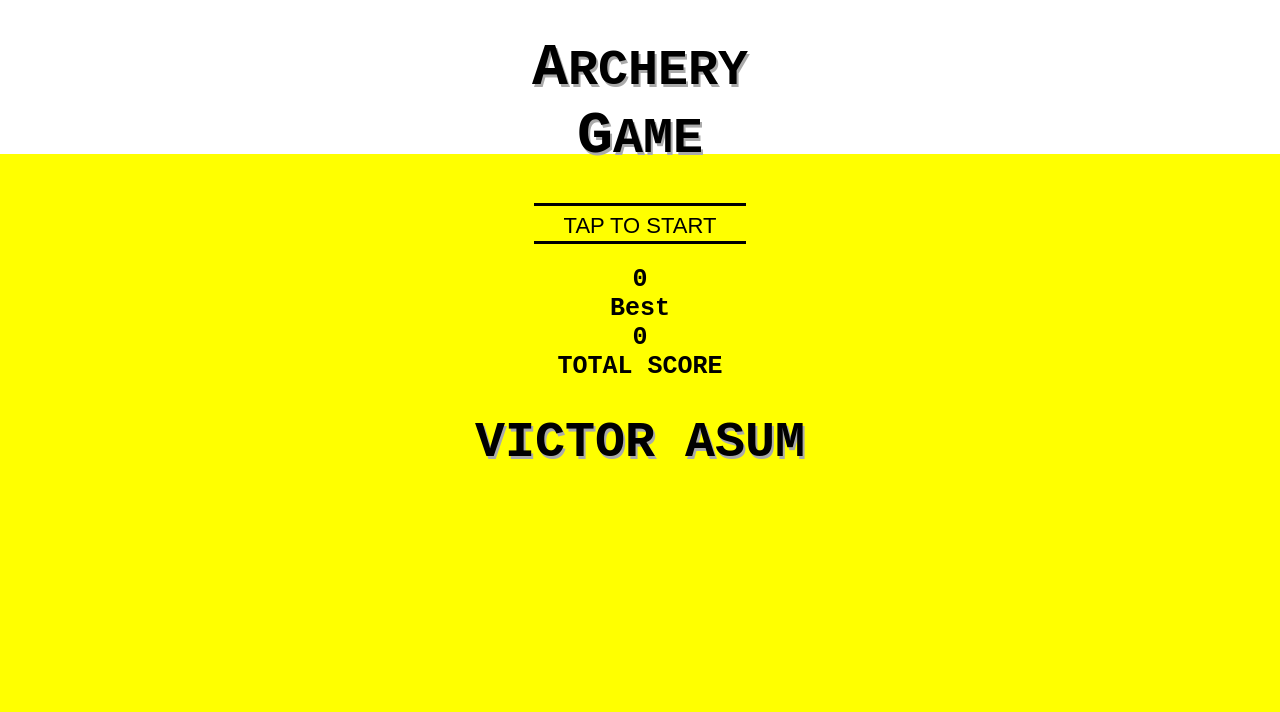
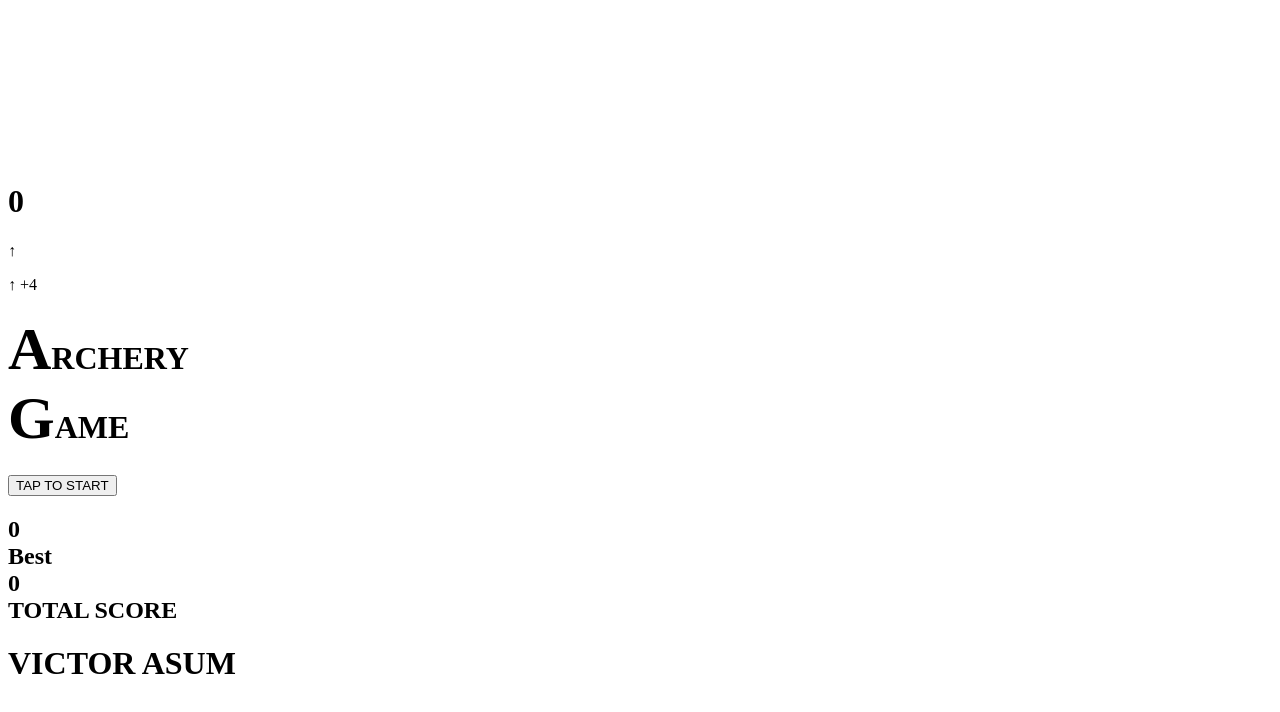
Before and after one commit to AsumVictor/Achery-game, a plain HTML site: page index.html in a window 1280 px wide. Drawn offline with Linux system fonts and the light colour scheme.

Commit message:
Update index.html

```diff
--- a/index.html
+++ b/index.html
@@ -5,155 +5,6 @@
 <html>
     <head>
 	    <title>ARCHERY GAME || ASUM VICTOR</title>
-	<style>
-
-
-
-
-body {
-    margin: 0;
-    font-family:monospace;
-    text-align:center;
-    height: 100vh;
-    width: 100vw;
-    background-color:#FFFF00;
-    overflow: hidden;
-}
-
-#mainContainer {
-    transform-origin:0% 0%;
-    position:absolute;
-    width:100%;
-    top:0;
-    left:0;
-    background-image: url('vector-forest-sunset-forest-sunset-forest-wallpaper-preview.jpg');
-    background-repeat: no-repeat;
-    background-size: cover;
-}
-
-#score {
-    position:absolute;
-    top:0;
-    left:0;
-    width:100%;
-    text-align:center;
-    font-size:60px;
-    font-weight:900;
-    color: red;
-    animation: shake .5s infinite;
-}
-
-@keyframes shake {
-    0%{ transform: translateX(0px);}
-    20%{ transform: translateX(10px);}
-    80%{ transform: translateX(-10px);}
-    100%{ transform: translateX(0px);}
-}
-
-
-#showPoint {
-    position:absolute;
-    top:0;
-    left:0;
-    background:transparent;
-    margin:0;
-}
-
-#showPoint .u{
-    position:absolute;
-    display:inline-block;
-    top:50%;
-    left:70%;
-    font-size:30px;
-    font-family:arial;
-    opacity:0;
-    transition:top 0.1s linear,left 0.1s linear
-}
-
-#animCanvas {
-    position:absolute;
-    top:0;
-    left:0;
-    z-index:100;
-    border-bottom:1px solid blue;
-}
-
-#arrs {
-    font-size:30px;
-    text-align:left;
-    position:absolute;
-    margin:0;
-    top:0;
-    padding-left:10px;
-    background-color: rgb(202, 70, 70);
-}
-
-#startMenu {
-    position:absolute;
-    top:0;
-    left:0;
-    background:#fff;
-    z-index:1000;
-    width:100%;
-    height:100%;
-}
-
-#startMenu h1 {
-    font-size:50px;
-    text-shadow:2px 3px #aaa;
-    font-weight:900;
-}
-
-#startMenu button {
-    font-size:22px;
-    background:none;
-    border:none;
-    border-top:3px solid #000;
-    border-bottom:3px solid #000;
-    padding:10px 30px 5px;
-    line-height:20px;
-    outline:none;
-}
-
-#startMenu h2 {
-    font-size:25px;
-}
-
-#timerDiv {
-   height:8px;
-   padding:0px;
-   border:2px solid rgb(255, 255, 255);
-   width:50%;
-   position:absolute;
-   bottom:20px;
-   left:25%;
-   border-radius:20px;
-}
-
-.timer {
-   height:8px;
-   width:0%;
-   background:red;
-   animation: countTime 4.5s linear 1;
-   animation-delay:0.5s;
-   border-radius:20px;
-}
-
-@keyframes countTime {
-   0% {
-       width: 100%;
-       background-color: rgb(0, 255, 0);
-   }
-   50% {
-       background-color: yellow;
-   }
-   100% {
-       width: 0%;
-       background-color: rgb(255, 0, 0);
-   }
-}
-	</style>
-       <title>Archery Game || Asum Victor</title>
            <meta name="viewport" content="width=device-width, initial-scale=1" >
        <meta charset="utf-8">
     </head>
```
